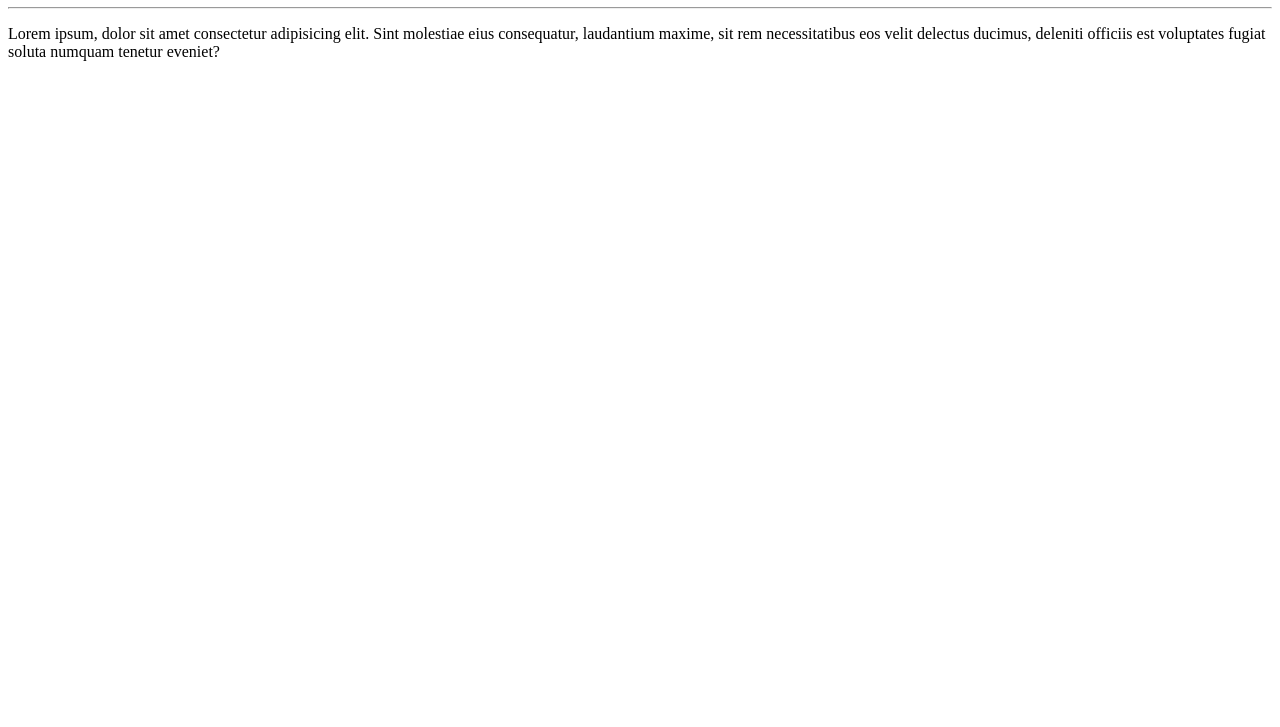
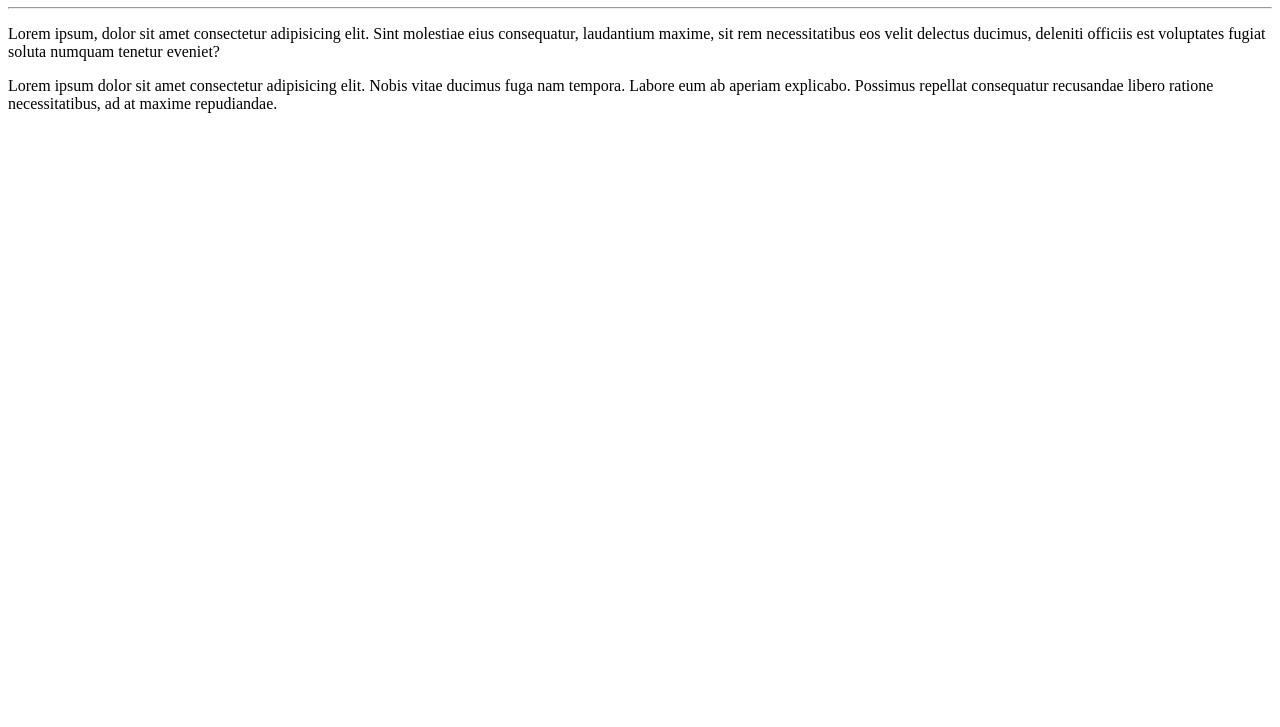
Before and after one commit to dejair8005/ol-mundo, a plain HTML site: page site-exemplo/index.html in a window 1280 px wide. Shown: the part 73-800 px from the top of the page. Drawn offline with Linux system fonts and the light colour scheme.

Commit message:
adicionei um paragrafo

```diff
--- a/site-exemplo/index.html
+++ b/site-exemplo/index.html
@@ -9,6 +9,6 @@
     <h1>Olá, mundo</h1>
     <hr>
     <p>Lorem ipsum, dolor sit amet consectetur adipisicing elit. Sint molestiae eius consequatur, laudantium maxime, sit rem necessitatibus eos velit delectus ducimus, deleniti officiis est voluptates fugiat soluta numquam tenetur eveniet?</p>
-
+    <p>Lorem ipsum dolor sit amet consectetur adipisicing elit. Nobis vitae ducimus fuga nam tempora. Labore eum ab aperiam explicabo. Possimus repellat consequatur recusandae libero ratione necessitatibus, ad at maxime repudiandae.</p>
 </body>
 </html>
```
